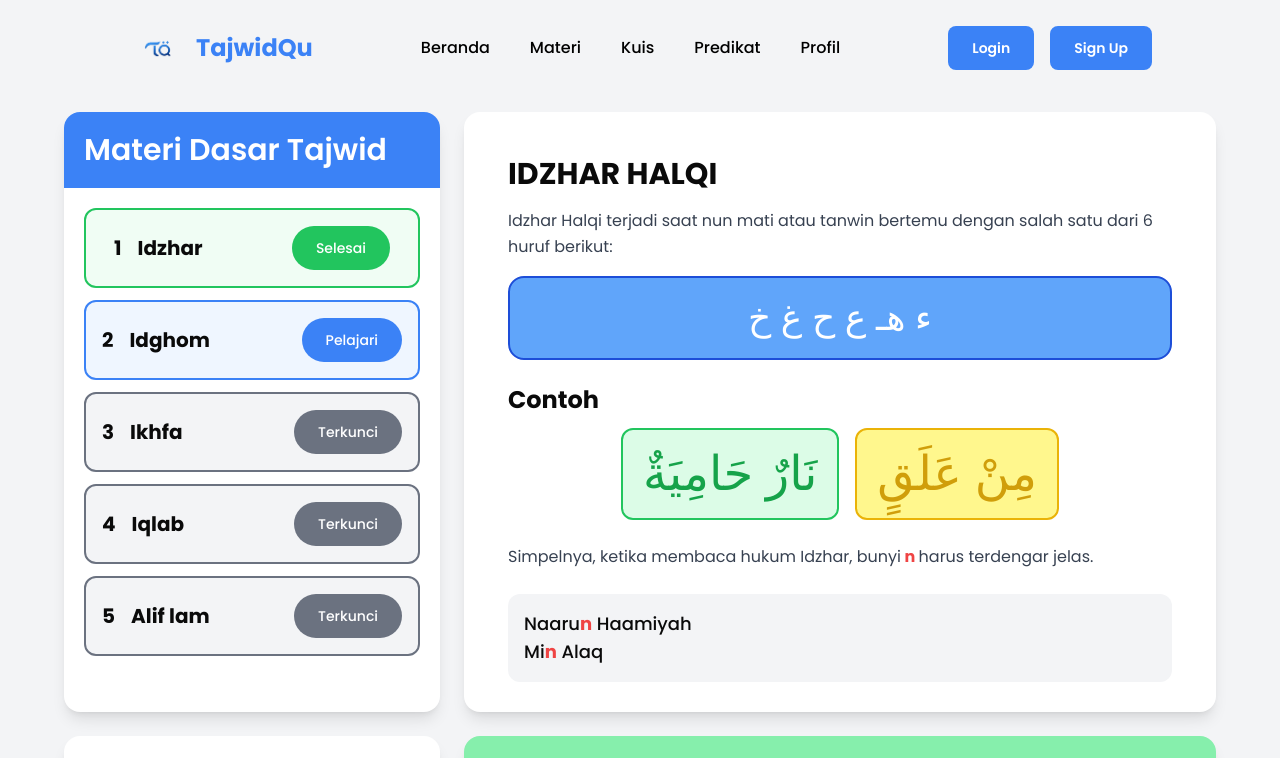
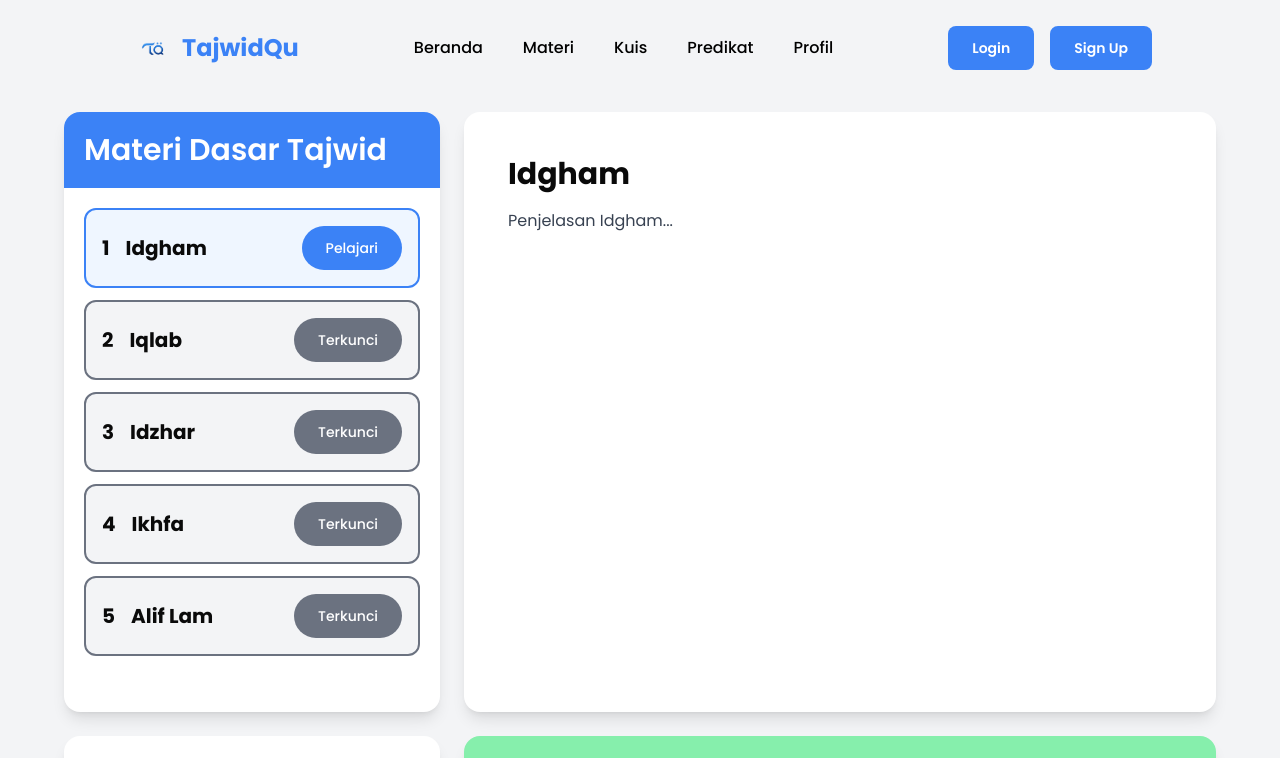
Before and after one commit to Sofwatunida/tq_app, a Next.js app: page /materi in a window 1280 px wide. Shown: the top 758 px of the page. Built offline with nearby package versions, Linux system fonts and the light colour scheme.

Commit message:
fungsi materi

```diff
--- a/app/(main)/materi/page.tsx
+++ b/app/(main)/materi/page.tsx
@@ -1,22 +1,52 @@
+"use client";
+
+import { useState } from "react";
+import { daftarMateri } from "@/constant/constMateri";
+
 import PilihMateri from "pilihMateri";
 import ListMateri from "listMateri";
 import LearnMateri from "learnMateri";
 import FahamMateri from "fahamMateri";
 
 export default function MateriPage() {
+
+const [materi, setMateri] = useState(daftarMateri);
+
+  const materiAktif = materi.find(
+    (m) => m.status === "Pelajari");
+
+const handleFaham = () => {
+  setMateri((prev) => {
+    const data = prev.map((item) => ({...item}));
+
+    const index = data.findIndex(
+      (m) => m.status === "Pelajari");
+
+    if (index === -1) return data;
+
+    data[index].status = "Selesai";
+
+    if (index + 1 < data.length) {
+      data[index + 1].status = "Pelajari";
+    }
+
+    return data;
+  });
+};
+
   return (
     <main className="min-h-screen bg-gray-100 pt-28 pb-20">
       <div className="w-[90%] mx-auto flex gap-6">
         {/* Kolom kiri */}
         <div className="w-1/3 space-y-6">
-          <PilihMateri />
-          <ListMateri />
+          <PilihMateri materi={materi} />
+          <ListMateri materi={materi} />
         </div>
 
         {/* Kolom kanan */}
         <div className="w-2/3 space-y-6">
-          <LearnMateri />
-          <FahamMateri />
+          <LearnMateri materiAktif={materiAktif} />
+          <FahamMateri handleFaham={handleFaham} />
         </div>
       </div>
     </main>
--- a/components/Helper/Logo.tsx
+++ b/components/Helper/Logo.tsx
@@ -1,16 +1,16 @@
 import Image from 'next/image';
 import React from 'react';
 
-// import { FaTasks } from 'react-icons/fa';
-
 const Logo = () => {
     return (
-      <div className="flex items-center space-x-2">
-        {/* <div className="w-10 h-10 bg-red-600 rounded-full flex items-center justify-center flex-col">
-                <FaTasks className='w-5 h-5 text-white'/>
-            </div> */}
-        <Image src={"/images/logo.png"} alt="img" width={60} height={60} />
-        <h1 className="text-2xl font-bold sm:block md:text-1xl text-blue-500">
+      <div className="flex items-center gap-1">
+        <Image
+          src={"/images/logo.png"}
+          alt="img"
+          width={50}
+          height={50}
+        />
+        <h1 className="text-2xl font-bold text-blue-500">
           TajwidQu
         </h1>
       </div>
--- a/components/Materi/FahamMateri.tsx
+++ b/components/Materi/FahamMateri.tsx
@@ -1,6 +1,10 @@
 import React from "react";
 
-const FahamMateri = () => {
+type Props = {
+  handleFaham: () => void;
+};
+
+const FahamMateri = ({handleFaham}: Props) => {
   return (
     <div className="bg-green-300 w-full h-[150px] p-5 rounded-2xl shadow-lg flex items-center justify-between">
       <div>
@@ -11,7 +15,9 @@ const FahamMateri = () => {
         </p>
       </div>
 
-      <button className="px-8 py-3 rounded-lg font-bold text-white bg-green-600 hover:bg-green-600 transition-all duration-200 cursor-pointer">
+      <button
+        onClick={handleFaham}
+        className="px-8 py-3 rounded-lg font-bold text-white bg-green-600 hover:bg-green-600 transition-all duration-200 cursor-pointer">
         Faham
       </button>
     </div>
--- a/components/Materi/LearnMateri.tsx
+++ b/components/Materi/LearnMateri.tsx
@@ -1,43 +1,31 @@
 import React from "react";
+import { daftarMateri } from "@/constant/constMateri";
 
-const LearnMateri = () => {
+type Props = {
+  materiAktif: (typeof daftarMateri)[number] | undefined;
+};
+
+const LearnMateri = ({ materiAktif }: Props) => {
+  if (!materiAktif) {
+    return (
+      <div className="bg-white w-full h-[600px] p-5 rounded-2xl shadow-lg">
+        <h1 className="text-2xl font-bold">
+          Belum ada materi yang dipilih
+        </h1>
+      </div>
+    );
+  }
+
   return (
     <div className="bg-white w-full h-[600px] p-5 rounded-2xl shadow-lg overflow-hidden">
       <div className="p-6">
-        <h1 className="text-3xl font-bold mb-4">IDZHAR HALQI</h1>
+        <h1 className="text-3xl font-bold mb-4">
+          {materiAktif.judul}
+        </h1>
 
         <p className="text-gray-700 leading-relaxed">
-          Idzhar Halqi terjadi saat nun mati atau tanwin bertemu dengan salah
-          satu dari 6 huruf berikut:
+          {materiAktif.isi}
         </p>
-
-        <div className="bg-blue-400 text-white border-2 border-blue-700 p-5 rounded-2xl flex justify-center items-center mt-4 text-4xl">
-          ء هـ ع ح غ خ
-        </div>
-
-        <h2 className="mt-6 mb-3 text-2xl font-bold">Contoh</h2>
-
-        <div className="flex flex-col md:flex-row justify-center gap-4">
-          <div className="bg-green-100 text-green-600 text-4xl md:text-5xl border-2 border-green-500 rounded-xl p-5 text-center">
-            نَارٌ حَامِيَةٌ
-          </div>
-
-          <div className="bg-[#FFF78D] text-[#d09e0a] text-4xl md:text-5xl border-2 border-yellow-500 rounded-xl p-5 text-center">
-            مِنْ عَلَقٍ
-          </div>
-        </div>
-
-        <p className="mt-6 text-gray-700 leading-relaxed">
-          Simpelnya, ketika membaca hukum Idzhar, bunyi
-          <span className="text-red-500 font-bold"> n </span>
-          harus terdengar jelas.
-        </p>
-
-        <div className="mt-6 bg-gray-100 rounded-xl p-4 text-lg font-medium">
-          Naaru<span className="text-red-500 font-bold">n</span> Haamiyah
-          <br />
-          Mi<span className="text-red-500 font-bold">n</span> Alaq
-        </div>
       </div>
     </div>
   );
--- a/components/Materi/ListMateri.tsx
+++ b/components/Materi/ListMateri.tsx
@@ -1,18 +1,27 @@
 import React from "react";
+import { daftarMateri } from "@/constant/constMateri"
 
-const ListMateri = () => {
-    return (
-      <div>
-        {/* header */}
-        <div className="bg-white shadow-lg rounded-2xl overflow-hidden w-full h-[150px] p-5 ">
-          <h2 className="font-bold text-2xl">Materi yang dipelajari</h2>
-          <ol className="list-decimal font-medium  p-5 text-xl">
-            <li>Idzhar Halqi</li>
-            <li>Idzhar Syafawi</li>
-          </ol>
-        </div>
-      </div>
-    );
+type Props = {
+  materi: typeof daftarMateri;
+};
+
+const ListMateri = ({ materi }: Props) => {
+  const materiDipelajari = materi.filter(
+    (item) => item.status === "Selesai"
+  );
+
+  return (
+    <div className="bg-white shadow-lg rounded-2xl overflow-hidden w-full h-[150px] p-5" >
+      <h2 className="font-old text-2xl">Materi yang dipelajari</h2>
+
+      <ol className=" list decimal font-medium p-5 text-xl">
+        {materiDipelajari.map((item) => (
+          <li key={item.id}>{item.judul}</li>
+        ))}
+      </ol>
+    </div>
+
+  );
 };
 
 export default ListMateri;
--- a/components/Materi/PilihMateri.tsx
+++ b/components/Materi/PilihMateri.tsx
@@ -1,6 +1,5 @@
 import React from "react";
 import { daftarMateri } from "@/constant/constMateri";
-
 
 const getStatusStyle = (status: string) => {
   switch (status) {
@@ -24,7 +23,11 @@ const getStatusStyle = (status: string) => {
   };
 };
 
-const PilihMateri = () => {
+type Props = {
+  materi: typeof daftarMateri;
+};
+
+const PilihMateri = ({materi}: Props) => {
   return (
     // header
     <div className="bg-white w-full h-[600px]  rounded-2xl shadow-lg overflow-hidden">
@@ -35,23 +38,23 @@ const PilihMateri = () => {
 
       {/* isi */}
       <div className="p-5 space-y-3 text-xl font-bold">
-        {daftarMateri.map((materi) => {
-          const style = getStatusStyle(materi.status);
+        {materi.map((item) => {
+          const style = getStatusStyle(item.status);
 
           return (
             <div
-              key={materi.no}
+              key={item.id}
               className={`flex flex-wrap items-center justify-between rounded-xl p-4 ${style.card}`}
             >
               <div className="flex items-center gap-4">
-                <span>{materi.no}</span>
-                <span>{materi.nama}</span>
+                <span>{item.id}</span>
+                <span>{item.judul}</span>
               </div>
 
               <span
                 className={`rounded-full px-3 py-1 text-sm font-medium ${style.badge}`}
               >
-                {materi.status}
+                {item.status}
               </span>
             </div>
           );
--- a/constant/constMateri.ts
+++ b/constant/constMateri.ts
@@ -1,27 +1,32 @@
 export const daftarMateri = [
   {
-    no: 1,
-    nama: "Idzhar",
-    status: "Selesai",
+    id: 1,
+    judul: "Idgham",
+    status: "Pelajari",
+    isi: "Penjelasan Idgham...",
   },
   {
-    no: 2,
-    nama: "Idghom",
-    status: "Pelajari",
+    id: 2,
+    judul: "Iqlab",
+    status: "Terkunci",
+    isi: "Penjelasan Iqlab...",
   },
   {
-    no: 3,
-    nama: "Ikhfa",
+    id: 3,
+    judul: "Idzhar",
     status: "Terkunci",
+    isi: "Penjelasan Idzhar...",
   },
   {
-    no: 4,
-    nama: "Iqlab",
+    id: 4,
+    judul: "Ikhfa",
     status: "Terkunci",
+    isi: "Penjelasan Ikhfa...",
   },
   {
-    no: 5,
-    nama: "Alif lam",
+    id: 5,
+    judul: "Alif Lam",
     status: "Terkunci",
+    isi: "Penjelasan Alif Lam...",
   },
 ];
```
